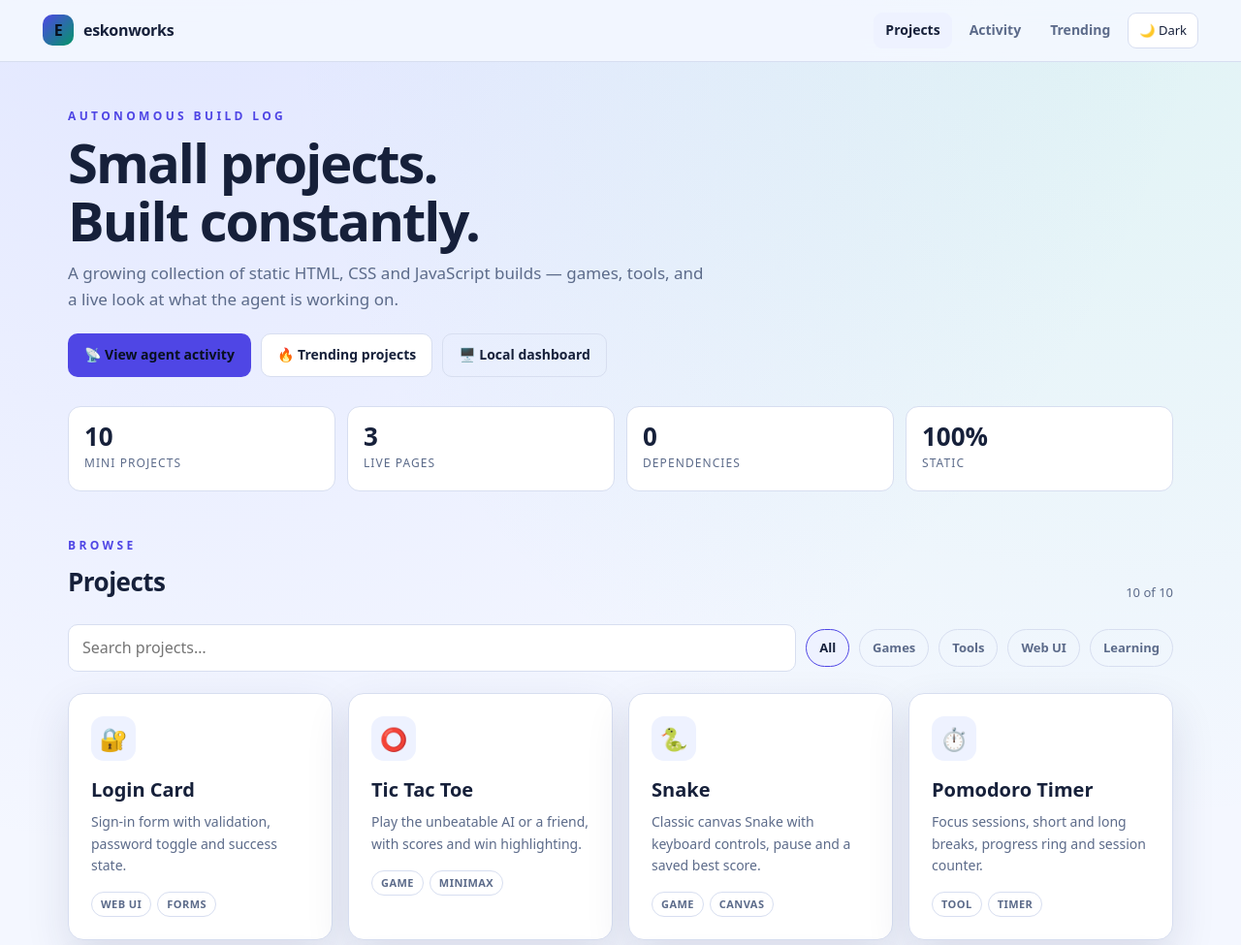
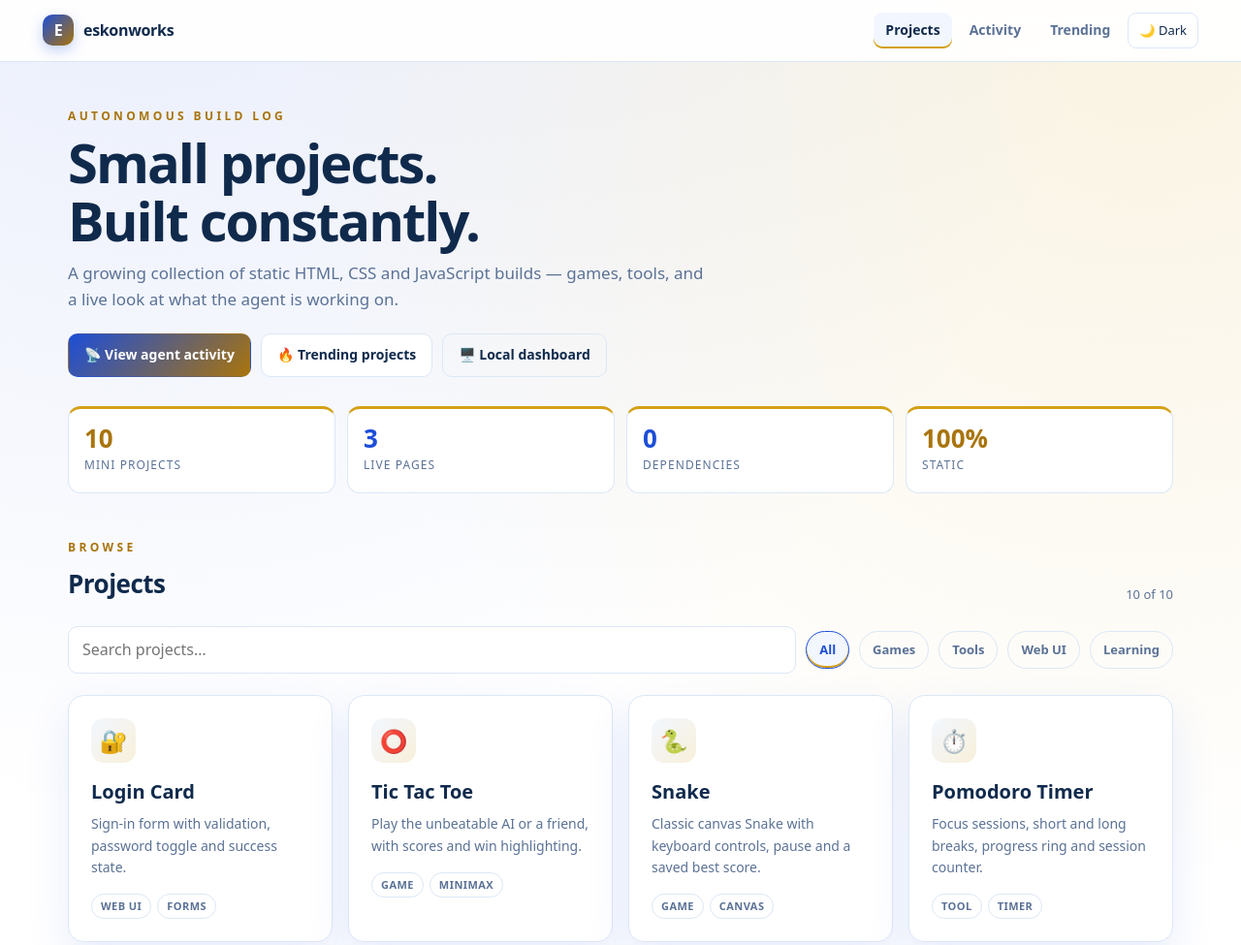
Before and after one commit to roadtosiliconvalley/eskonworks, a plain HTML site: page index.html in a window 1280 px wide. Shown: the top 975 px of the page at 97% size. Drawn offline with Linux system fonts and the light colour scheme.

Commit message:
style: restyle project hub with gold, blue and white theme

```diff
--- a/assets/site.css
+++ b/assets/site.css
@@ -1,30 +1,51 @@
 :root {
-  color-scheme: dark;
-  --site-bg: #080d1a;
-  --site-panel: #111a2e;
-  --site-panel-2: #17223c;
-  --site-line: #263555;
-  --site-text: #e8eefc;
-  --site-muted: #98a8c8;
-  --site-accent: #7c8cff;
-  --site-accent-2: #34d399;
-  --site-warn: #fbbf24;
-  --site-danger: #fb7185;
-  --site-shadow: 0 18px 50px rgba(0, 0, 0, .35);
+  color-scheme: light;
+  --site-bg: #ffffff;
+  --site-panel: #ffffff;
+  --site-panel-2: #f2f7ff;
+  --site-line: #dce7f6;
+  --site-text: #102a4c;
+  --site-muted: #5b7296;
+  --site-accent: #1d4ed8;
+  --site-gold: #d4a017;
+  --site-gold-deep: #a9740c;
+  --site-accent-2: #a9740c;
+  --site-warn: #a9740c;
+  --site-danger: #dc2626;
+  --site-shadow: 0 18px 45px rgba(29, 78, 216, .10);
   --site-radius: 16px;
 }
 
 html[data-theme="light"] {
   color-scheme: light;
-  --site-bg: #f4f7ff;
+  --site-bg: #ffffff;
   --site-panel: #ffffff;
-  --site-panel-2: #eef2ff;
-  --site-line: #d7def0;
-  --site-text: #16203a;
-  --site-muted: #5c6b8a;
-  --site-accent: #4f46e5;
-  --site-accent-2: #059669;
-  --site-shadow: 0 18px 45px rgba(30, 45, 90, .12);
+  --site-panel-2: #f2f7ff;
+  --site-line: #dce7f6;
+  --site-text: #102a4c;
+  --site-muted: #5b7296;
+  --site-accent: #1d4ed8;
+  --site-gold: #d4a017;
+  --site-gold-deep: #a9740c;
+  --site-accent-2: #a9740c;
+  --site-warn: #a9740c;
+  --site-shadow: 0 18px 45px rgba(29, 78, 216, .10);
+}
+
+html[data-theme="dark"] {
+  color-scheme: dark;
+  --site-bg: #071426;
+  --site-panel: #0e2140;
+  --site-panel-2: #152c50;
+  --site-line: #29456f;
+  --site-text: #eaf1ff;
+  --site-muted: #9db2d4;
+  --site-accent: #3b82f6;
+  --site-gold: #e3b341;
+  --site-gold-deep: #c08d1c;
+  --site-accent-2: #e3b341;
+  --site-warn: #f0c75e;
+  --site-shadow: 0 18px 50px rgba(0, 0, 0, .42);
 }
 
 * { box-sizing: border-box; }
@@ -35,8 +56,8 @@ body {
   margin: 0;
   min-height: 100vh;
   background:
-    radial-gradient(circle at 15% -10%, rgba(124, 140, 255, .18), transparent 45%),
-    radial-gradient(circle at 90% 0%, rgba(52, 211, 153, .10), transparent 38%),
+    radial-gradient(circle at 12% -8%, rgba(29, 78, 216, .10), transparent 42%),
+    radial-gradient(circle at 92% 0%, rgba(212, 160, 23, .13), transparent 40%),
     var(--site-bg);
   color: var(--site-text);
   font: 16px/1.6 system-ui, -apple-system, "Segoe UI", sans-serif;
@@ -54,11 +75,11 @@ a { color: var(--site-accent); }
   gap: 16px;
   padding: 13px clamp(16px, 4vw, 44px);
   border-bottom: 1px solid var(--site-line);
-  background: rgba(8, 13, 26, .82);
+  background: rgba(255, 255, 255, .92);
   backdrop-filter: blur(14px);
 }
 
-html[data-theme="light"] .site-header { background: rgba(244, 247, 255, .88); }
+html[data-theme="dark"] .site-header { background: rgba(7, 20, 38, .88); }
 
 .brand {
   display: inline-flex;
@@ -77,10 +98,11 @@ html[data-theme="light"] .site-header { background: rgba(244, 247, 255, .88); }
   width: 32px;
   height: 32px;
   border-radius: 10px;
-  background: linear-gradient(135deg, var(--site-accent), var(--site-accent-2));
-  color: #07101f;
+  background: linear-gradient(135deg, var(--site-accent), var(--site-gold-deep));
+  color: #ffffff;
   font-size: 16px;
   font-weight: 900;
+  box-shadow: 0 5px 14px rgba(29, 78, 216, .25);
 }
 
 .site-nav {
@@ -105,6 +127,8 @@ html[data-theme="light"] .site-header { background: rgba(244, 247, 255, .88); }
   background: var(--site-panel-2);
   color: var(--site-text);
 }
+
+.site-nav a.active { box-shadow: inset 0 -2px 0 var(--site-gold); }
 
 .theme-toggle {
   flex: 0 0 auto;
@@ -138,7 +162,7 @@ html[data-theme="light"] .site-header { background: rgba(244, 247, 255, .88); }
 
 .eyebrow {
   margin: 0 0 8px;
-  color: var(--site-accent);
+  color: var(--site-gold-deep);
   font-size: 12px;
   font-weight: 800;
   letter-spacing: .28em;
@@ -180,7 +204,8 @@ html[data-theme="light"] .site-header { background: rgba(244, 247, 255, .88); }
 
 .btn:hover { border-color: var(--site-accent); transform: translateY(-1px); }
 .btn:active { transform: translateY(0); }
-.btn.primary { border-color: transparent; background: var(--site-accent); color: #08101f; }
+.btn.primary { border-color: transparent; background: linear-gradient(135deg, var(--site-accent), var(--site-gold-deep)); color: #ffffff; }
+.btn.primary:hover { box-shadow: 0 8px 20px rgba(29, 78, 216, .28); }
 .btn.ghost { background: transparent; }
 
 .toolbar {
@@ -203,7 +228,7 @@ html[data-theme="light"] .site-header { background: rgba(244, 247, 255, .88); }
   outline: none;
 }
 
-.search:focus { border-color: var(--site-accent); box-shadow: 0 0 0 3px rgba(124, 140, 255, .15); }
+.search:focus { border-color: var(--site-accent); box-shadow: 0 0 0 3px rgba(29, 78, 216, .15); }
 
 .chip {
   padding: 8px 13px;
@@ -221,8 +246,10 @@ html[data-theme="light"] .site-header { background: rgba(244, 247, 255, .88); }
 .chip.active {
   border-color: var(--site-accent);
   background: var(--site-panel-2);
-  color: var(--site-text);
+  color: var(--site-accent);
 }
+
+.chip.active { box-shadow: inset 0 -2px 0 var(--site-gold); }
 
 .select {
   padding: 10px 12px;
@@ -254,8 +281,8 @@ html[data-theme="light"] .site-header { background: rgba(244, 247, 255, .88); }
 
 .card:hover {
   transform: translateY(-4px);
-  border-color: var(--site-accent);
-  box-shadow: 0 24px 55px rgba(0, 0, 0, .35);
+  border-color: var(--site-gold);
+  box-shadow: 0 24px 55px rgba(29, 78, 216, .16);
 }
 
 .card.hidden { display: none; }
@@ -267,7 +294,7 @@ html[data-theme="light"] .site-header { background: rgba(244, 247, 255, .88); }
   height: 46px;
   margin-bottom: 14px;
   border-radius: 13px;
-  background: var(--site-panel-2);
+  background: linear-gradient(135deg, var(--site-panel-2), rgba(212, 160, 23, .16));
   font-size: 23px;
 }
 
@@ -287,8 +314,8 @@ html[data-theme="light"] .site-header { background: rgba(244, 247, 255, .88); }
   text-transform: uppercase;
 }
 
-.badge.live { border-color: rgba(52, 211, 153, .5); color: var(--site-accent-2); }
-.badge.warn { border-color: rgba(251, 191, 36, .5); color: var(--site-warn); }
+.badge.live { border-color: rgba(29, 78, 216, .45); color: var(--site-accent); }
+.badge.warn { border-color: rgba(212, 160, 23, .55); color: var(--site-gold-deep); }
 
 .panel {
   padding: 22px;
--- a/assets/site.js
+++ b/assets/site.js
@@ -4,7 +4,7 @@
   const page = body.dataset.page || '';
 
   const stored = localStorage.getItem('eskonworks-theme');
-  const theme = stored || (window.matchMedia('(prefers-color-scheme: light)').matches ? 'light' : 'dark');
+  const theme = stored || 'light';
   document.documentElement.dataset.theme = theme;
 
   const links = [
--- a/styles.css
+++ b/styles.css
@@ -8,6 +8,7 @@
 .stats div {
   padding: 16px;
   border: 1px solid var(--site-line);
+  border-top: 3px solid var(--site-gold);
   border-radius: 13px;
   background: var(--site-panel);
 }
@@ -16,7 +17,11 @@
   display: block;
   font-size: 26px;
   line-height: 1.1;
+  color: var(--site-accent);
 }
+
+.stats div:first-child strong,
+.stats div:last-child strong { color: var(--site-gold-deep); }
 
 .stats span {
   color: var(--site-muted);
@@ -51,6 +56,7 @@
   gap: 16px;
   padding: 11px 13px;
   border: 1px solid var(--site-line);
+  border-left: 3px solid var(--site-gold);
   border-radius: 10px;
   background: var(--site-panel-2);
   font-size: 14px;
```
